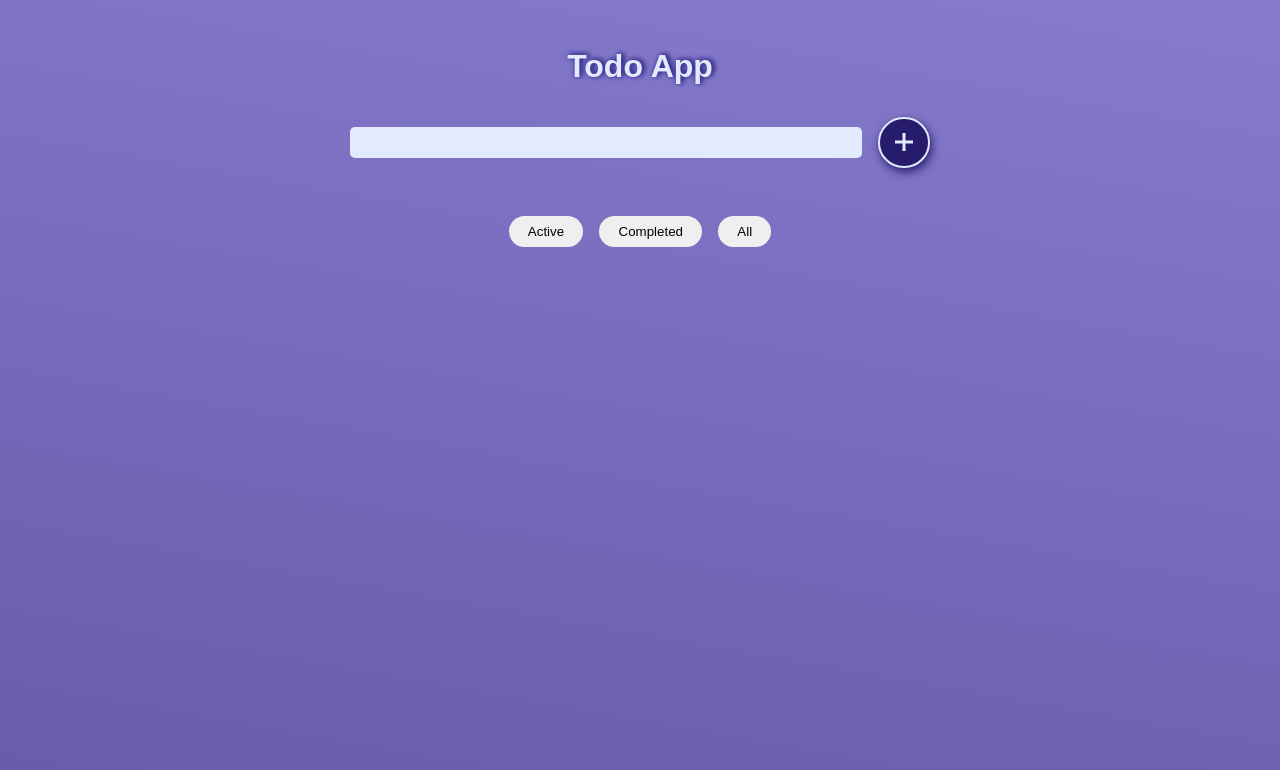
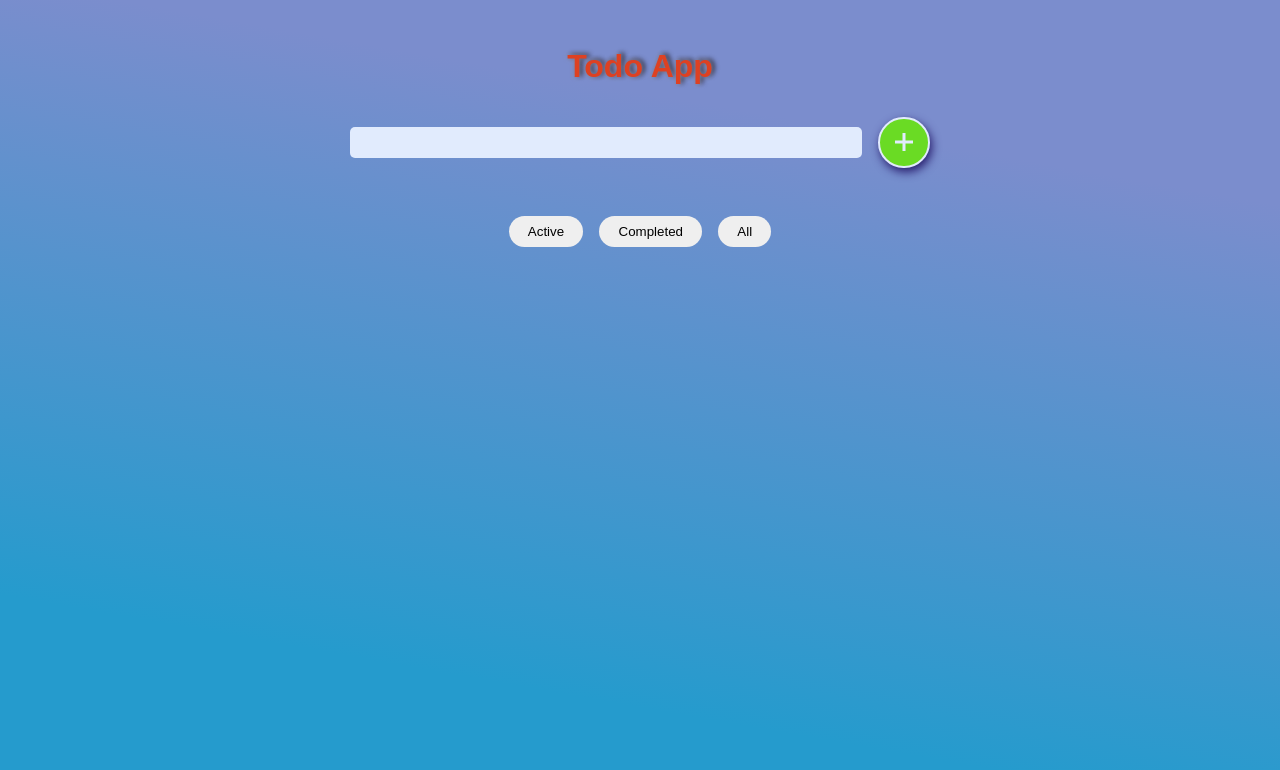
Before and after one commit to jj77847/todo-list-app, a React (Create React App) app: page / in a window 1280 px wide. Shown: the top 770 px of the page. Built offline with nearby package versions, Linux system fonts and the light colour scheme; a web font is replaced by a local one.

Commit message:
wip css ideas

```diff
--- a/src/components/Todos.js
+++ b/src/components/Todos.js
@@ -25,7 +25,7 @@ const Todos = (props) => {
 
   const add = () => {
     if (todo === "") {
-      alert("Input is Empty");
+      alert("Please Add A New Note! 😊");
     } else {
       props.addTodo({
         id: Math.floor(Math.random() * 1000),
--- a/src/css/main.css
+++ b/src/css/main.css
@@ -14,8 +14,8 @@ html {
 body {
   background: linear-gradient(
     190deg,
-    rgb(134, 123, 205) 0%,
-    rgb(106, 90, 171) 100%
+    rgb(123, 141, 205) 20%,
+    rgb(37, 155, 205) 80%
   );
   background-repeat: no-repeat;
   background-size: cover;
@@ -34,9 +34,9 @@ body {
   display: inline;
   text-align: center;
   margin-bottom: 2rem;
-  color: #e1ebfd;
+  color: #dd4122;
 
-  text-shadow: 0 0 5px #433aa8, 3px -1px 5px #271c6c;
+  text-shadow: 0 0 5px #8f8ea3, 3px -1px 5px #242232;
 }
 
 .addTodos {
@@ -63,7 +63,7 @@ body {
 
 .add-btn {
   margin-left: 1rem;
-  background-color: #271c6c;
+  background-color: #6adb24;
   color: #e1ebfd;
   border-radius: 50%;
   border: 2px solid #e1ebfd;
```
